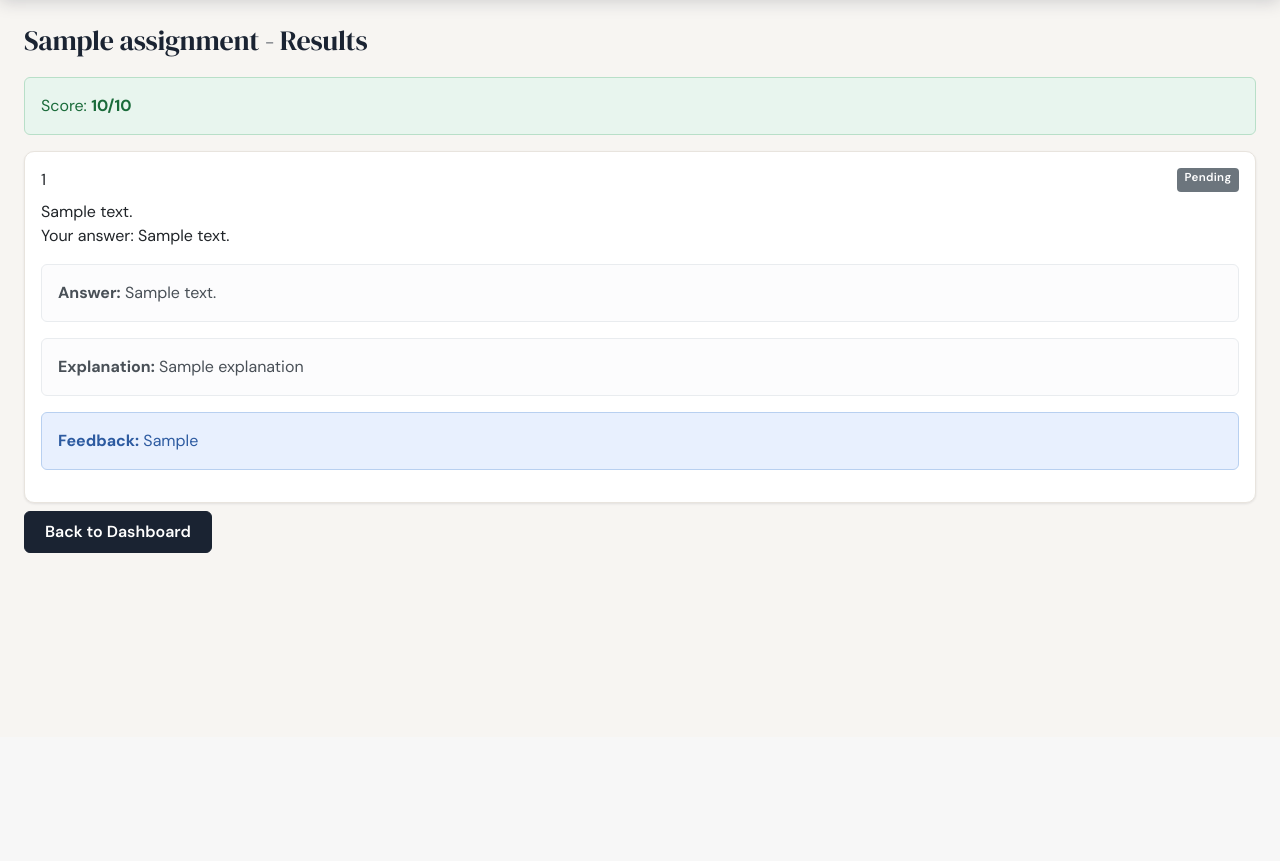
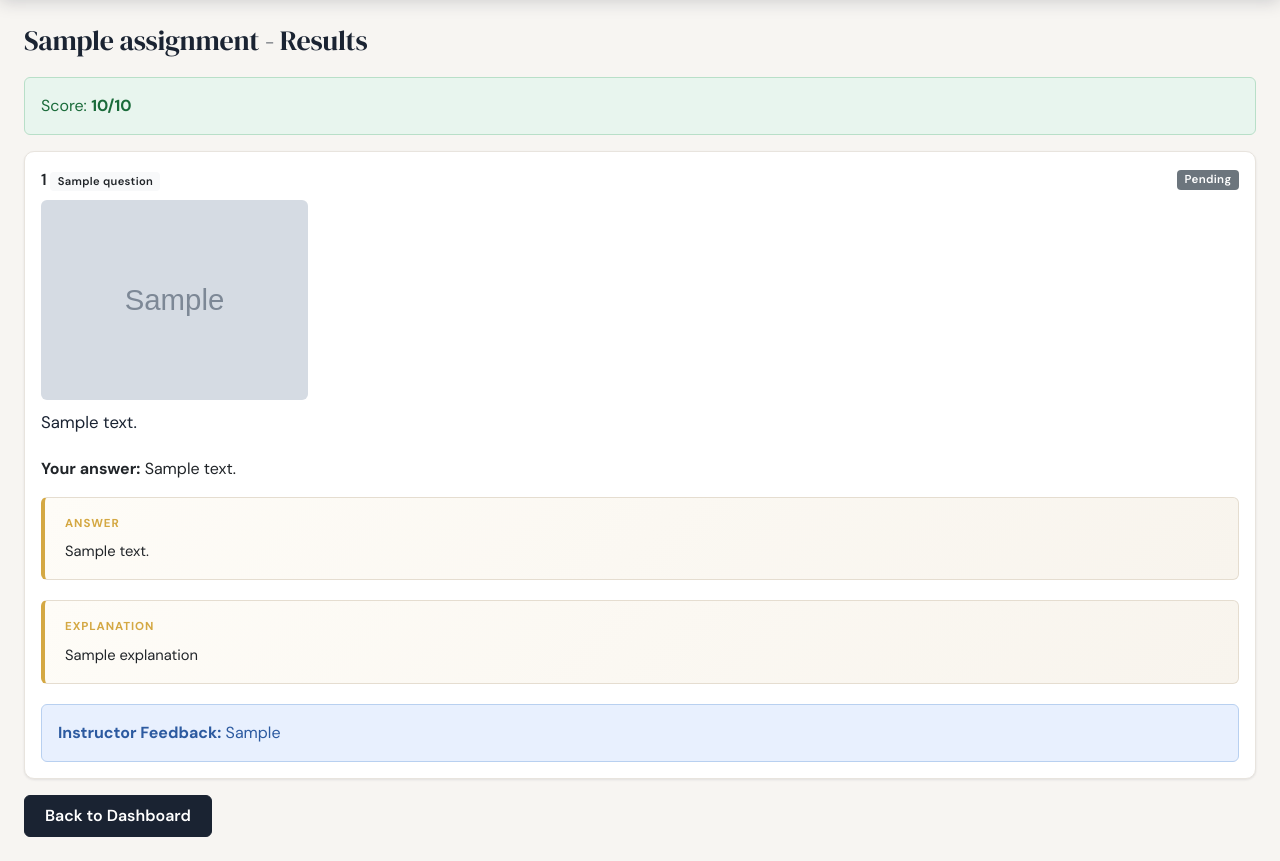
Before and after one commit to georgejjj/testbank_cf, a Django app: template templates/assignments/student/result.html in a window 1280 px wide. Shown: the part 63-924 px from the top of the page. Before the commit the page ends 616 px from the top, so only its background shows below. Run offline with Django 5.2, Linux system fonts and the light colour scheme; the template is opened without the code that fills it: most values are stand-ins (such as "Sample title", 1, 10 or a date in 2020); grey boxes marked "Sample" are stand-in pictures; some libraries are stand-ins or nearby versions.

Commit message:
feat: full question review on assignment results page
Students now see the complete question on the results page:
- Context/reference info (if any)
- Question image (if any)
- Full question text
- All MC choices displayed with visual indicators:
  - Green highlight + checkmark on correct answer
  - Red highlight + X on student's wrong choice
  - "Your answer" / "Correct" labels on right side
- Numeric/free-response: student's answer shown
- Answer, explanation, and instructor feedback sections

Co-Authored-By: Claude Opus 4.6 (1M context) <noreply@anthropic.com>

```diff
--- a/apps/assignments/views.py
+++ b/apps/assignments/views.py
@@ -585,8 +585,8 @@ def assignment_result(request, sa_pk):
     sa = get_object_or_404(StudentAssignment, pk=sa_pk, student=request.user)
 
     answers = sa.answers.select_related(
-        'question', 'selected_choice'
-    ).order_by('question__question_number')
+        'question__context_group', 'selected_choice'
+    ).prefetch_related('question__choices').order_by('question__question_number')
 
     results = []
     for ans in answers:
--- a/templates/assignments/student/result.html
+++ b/templates/assignments/student/result.html
@@ -7,10 +7,12 @@
 </div>
 
 {% for r in results %}
-<div class="card mb-2">
+<div class="card mb-3">
     <div class="card-body">
-        <div class="d-flex justify-content-between">
-            <span>{{ r.answer.question.uid }}</span>
+        <div class="d-flex justify-content-between align-items-center mb-2">
+            <span class="fw-semibold">{{ r.answer.question.uid }}
+                <span class="badge bg-light text-dark" style="font-size:0.7rem;">{{ r.answer.question.get_question_type_display }}</span>
+            </span>
             {% if r.answer.is_correct %}
             <span class="badge bg-success">Correct</span>
             {% elif r.answer.is_correct is False %}
@@ -19,34 +21,71 @@
             <span class="badge bg-secondary">Pending</span>
             {% endif %}
         </div>
-        <div class="mt-2">{{ r.answer.question_text_snapshot|safe }}</div>
+
+        {% if r.answer.question.context_group and r.answer.question.context_group.text|length > 60 %}
+        <div class="context-block mb-2">
+            <div class="context-label">Reference Info</div>
+            {{ r.answer.question.context_group.text|safe }}
+        </div>
+        {% endif %}
+
+        {% if r.answer.question.image %}
+        <img src="/media/{{ r.answer.question.image }}" class="img-fluid rounded mb-2" style="max-height:200px;">
+        {% endif %}
+
+        <p class="question-text">{{ r.answer.question.text|safe }}</p>
 
         {% if r.answer.question.question_type == 'MC' %}
-            {% if r.answer.selected_choice %}
-            <p>Your answer: {{ r.answer.selected_choice.letter }}) {{ r.answer.selected_choice.text|safe }}</p>
-            {% endif %}
-            {% if r.correct_choice and r.answer.is_correct is False %}
-            <p class="text-success">Correct answer: {{ r.correct_choice.letter }}) {{ r.correct_choice.text|safe }}</p>
-            {% endif %}
+        <div class="mb-2">
+            {% for choice in r.answer.question.choices.all %}
+            <div class="choice-option {% if choice.is_correct %}correct{% elif r.answer.selected_choice_id == choice.id and not r.answer.is_correct %}incorrect{% endif %}"
+                 style="cursor:default; padding: 0.5rem 0.85rem;">
+                <strong style="margin-right: 0.5rem;">{{ choice.letter }})</strong>
+                {{ choice.text|safe }}
+                {% if r.answer.selected_choice_id == choice.id %}
+                <span class="float-end">
+                    {% if r.answer.is_correct %}
+                    <i class="bi bi-check-circle-fill text-success"></i> Your answer
+                    {% else %}
+                    <i class="bi bi-x-circle-fill text-danger"></i> Your answer
+                    {% endif %}
+                </span>
+                {% endif %}
+                {% if choice.is_correct and r.answer.selected_choice_id != choice.id %}
+                <span class="float-end text-success">
+                    <i class="bi bi-check-circle-fill"></i> Correct
+                </span>
+                {% endif %}
+            </div>
+            {% endfor %}
+        </div>
+
         {% elif r.answer.question.question_type == 'NUMERIC' %}
-            <p>Your answer: {{ r.answer.numeric_answer }}</p>
+        <p><strong>Your answer:</strong> {{ r.answer.numeric_answer|default:"No answer" }}</p>
         {% else %}
-            <p>Your answer: {{ r.answer.text_answer|truncatechars:200 }}</p>
+        <p><strong>Your answer:</strong> {{ r.answer.text_answer|truncatechars:200 }}</p>
         {% endif %}
 
         {% if r.answer.question.answer_raw_text %}
-        <div class="alert alert-light mt-2"><strong>Answer:</strong> {{ r.answer.question.answer_raw_text|safe }}</div>
+        <div class="context-block mt-2">
+            <div class="context-label">Answer</div>
+            {{ r.answer.question.answer_raw_text|safe }}
+        </div>
         {% endif %}
         {% if r.answer.question.explanation %}
-        <div class="alert alert-light mt-2"><strong>Explanation:</strong> {{ r.answer.question.explanation|safe }}</div>
+        <div class="context-block mt-2">
+            <div class="context-label">Explanation</div>
+            {{ r.answer.question.explanation|safe }}
+        </div>
         {% endif %}
         {% if r.answer.instructor_feedback %}
-        <div class="alert alert-info mt-2"><strong>Feedback:</strong> {{ r.answer.instructor_feedback }}</div>
+        <div class="alert alert-info mt-2 mb-0"><strong>Instructor Feedback:</strong> {{ r.answer.instructor_feedback }}</div>
         {% endif %}
     </div>
 </div>
 {% endfor %}
-{% if user.is_instructor %}
+
+{% if user.is_instructor or user.is_ta %}
 <a href="{% url 'instructor_dashboard' %}" class="btn btn-primary">Back to Dashboard</a>
 {% else %}
 <a href="{% url 'student_dashboard' %}" class="btn btn-primary">Back to Dashboard</a>
```
